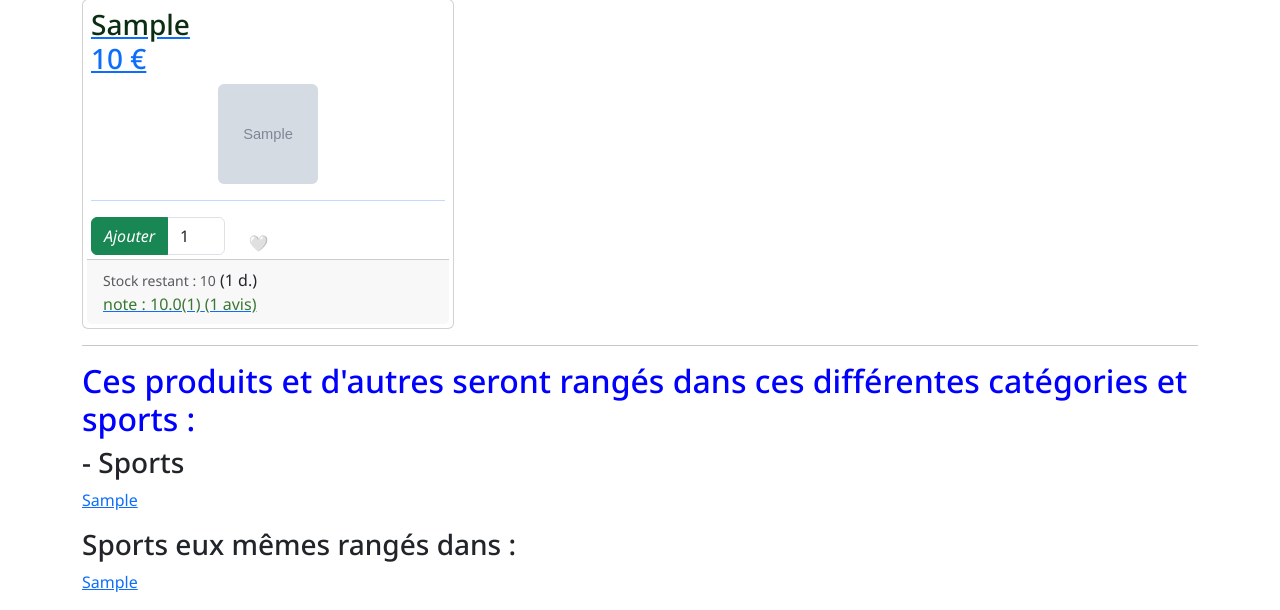
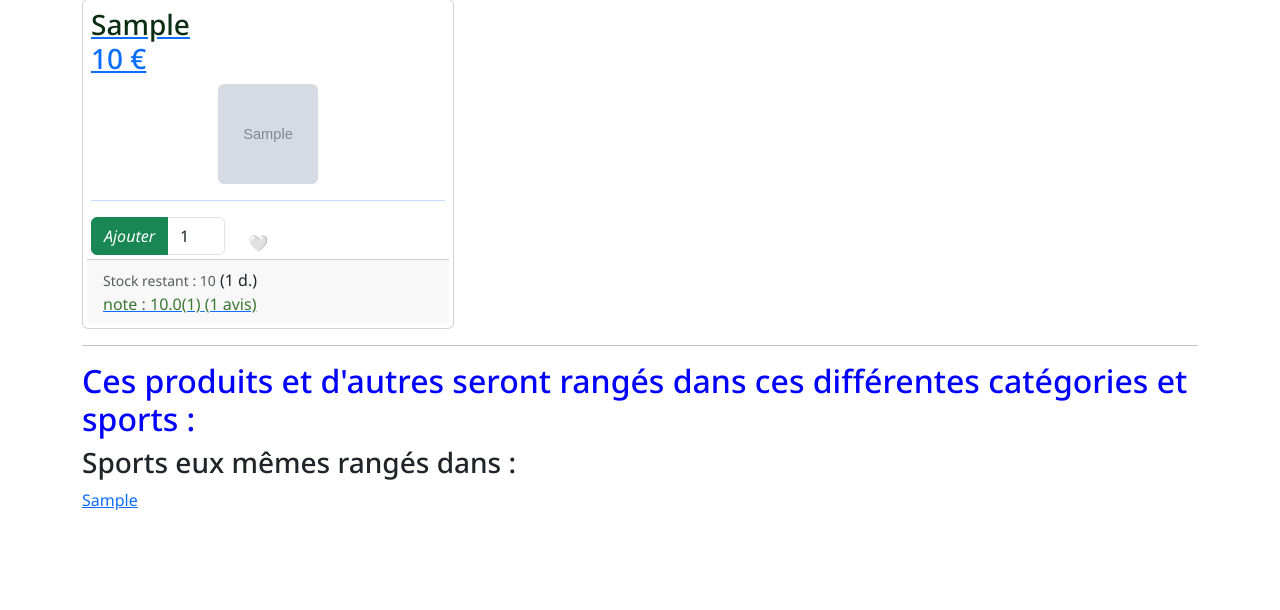
Before and after one commit to jbfroehl-iut90/SAE345_DIW, a Flask app: template templates/client/boutique/panier_article.html in a window 1280 px wide. Shown: the part 449-1059 px from the top of the page. After the commit the page ends 959 px from the top, so only its background shows below. Run offline with Flask 3, Linux system fonts and the light colour scheme; the template is opened without the code that fills it: most values are stand-ins (such as "Sample title", 1, 10 or a date in 2020); grey boxes marked "Sample" are stand-in pictures; some libraries are stand-ins or nearby versions.

Commit message:
Update panier_article.html

```diff
--- a/templates/client/boutique/panier_article.html
+++ b/templates/client/boutique/panier_article.html
@@ -97,13 +97,6 @@
 
 <h2>Ces produits et d'autres seront rangés dans ces différentes catégories et sports : </h2>
 
-<h3> - Sports</h3>
-{% for sport in sports %}
-    <p>
-        <a href="#">{{ sport.libelle_sport }}</a>
-    </p>
-{% endfor %}
-
 <h3>Sports eux mêmes rangés dans :</h3>
 {% for categorie in categories %}
     <p>
```
